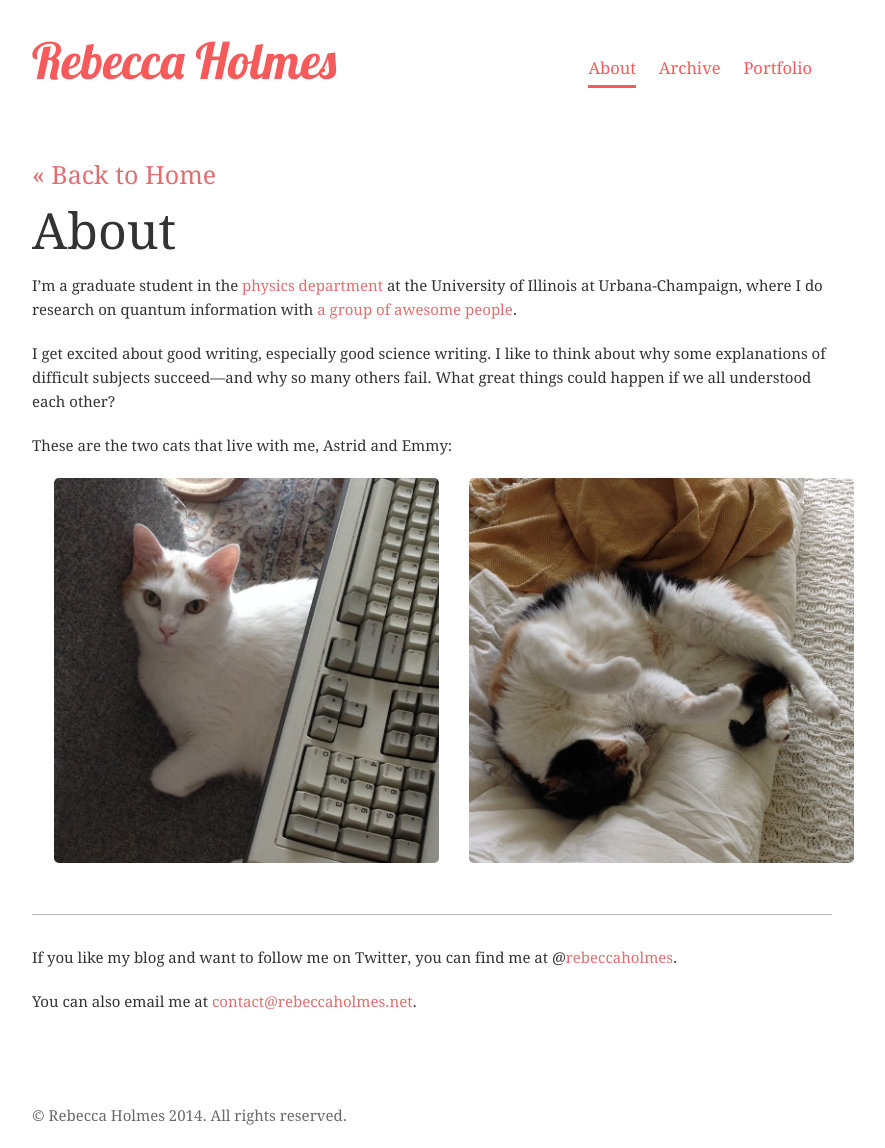
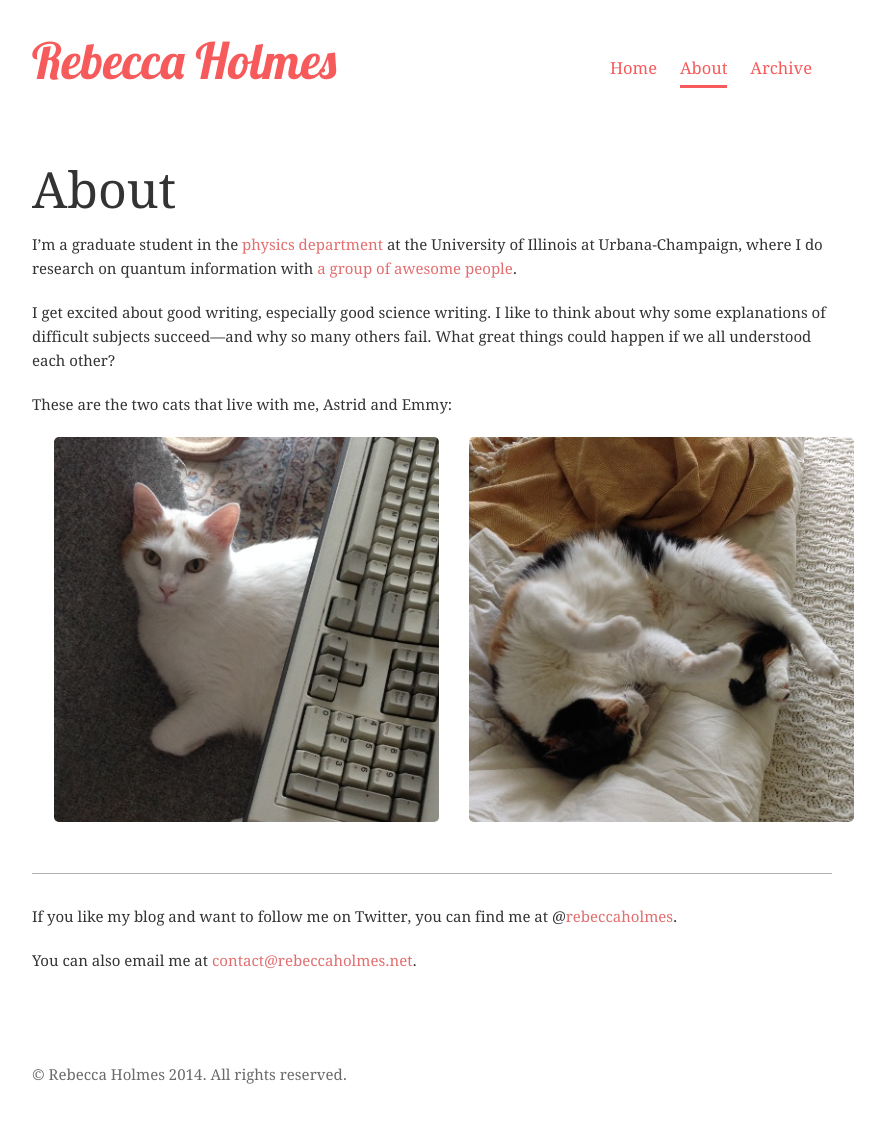
Before and after one commit to piscisvolans/piscisvolans.github.io, a Jekyll site: the page built from about.md, in a window 1280 px wide. Shown: the whole page, without its empty margins (208-1093 px from the left). Built offline with Jekyll 4.4.1, drawn with Linux system fonts in a browser that asks for light colours; some web fonts are replaced; Markdown is read by kramdown in place of the engine named in the settings; comment, search, counter and statistics services are not loaded; after the commit the page ends 1107 px from its top, so only the background shows below that.

Commit message:
Changed navbar links, improved archive list

```diff
--- a/_data/pages_list.yml
+++ b/_data/pages_list.yml
@@ -1,6 +1,6 @@
+- name: "Home"
+  url: "/"
 - name: "About"
-  url: '/about'
+  url: "/about"
 - name: "Archive"
   url: "/archive"
-- name: "Portfolio"
-  url: "/portfolio"
--- a/_layouts/page.html
+++ b/_layouts/page.html
@@ -3,11 +3,6 @@ layout: default
 ---
 
 <div class="page">
-  {% if page.title == "Home" %}
-  {% else %}
-	<h3 class="back-to-home"><a href="{{ site.baseurl }}">&laquo; Back to Home</a></h3>
-  {% endif %}
-
   <h1 class="page-title">{{ page.title }}</h1>
   {{ content }}
 </div>
```
Also changed, not shown: archive.html (added, +10 -0 lines), archive.md (deleted, +0 -7 lines), portfolio.md (deleted, +0 -6 lines).
